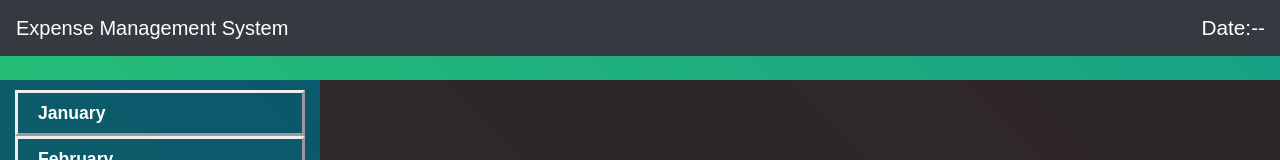
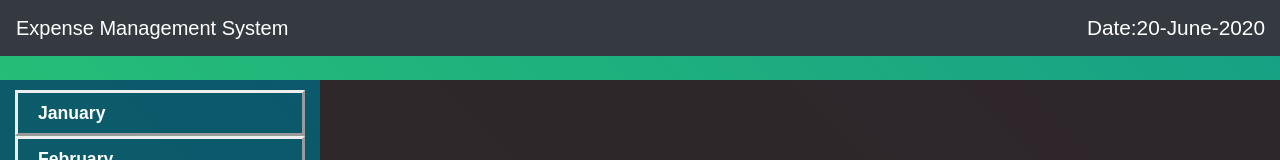
Before and after one commit to vivekrawat/expense_manager, a plain HTML site: page index.html in a window 1280 px wide. Shown: the top 160 px of the page. Drawn offline with nearby package versions, Linux system fonts and the light colour scheme.

Commit message:
Update index.html

```diff
--- a/index.html
+++ b/index.html
@@ -51,6 +51,6 @@
             </div>
         </div>
     </div>
-	<script type="text/javascript" src="public/javasc.js"></script>
+	<script type="text/javascript" src="public/javas.js"></script>
 </body>
 </html>
```
